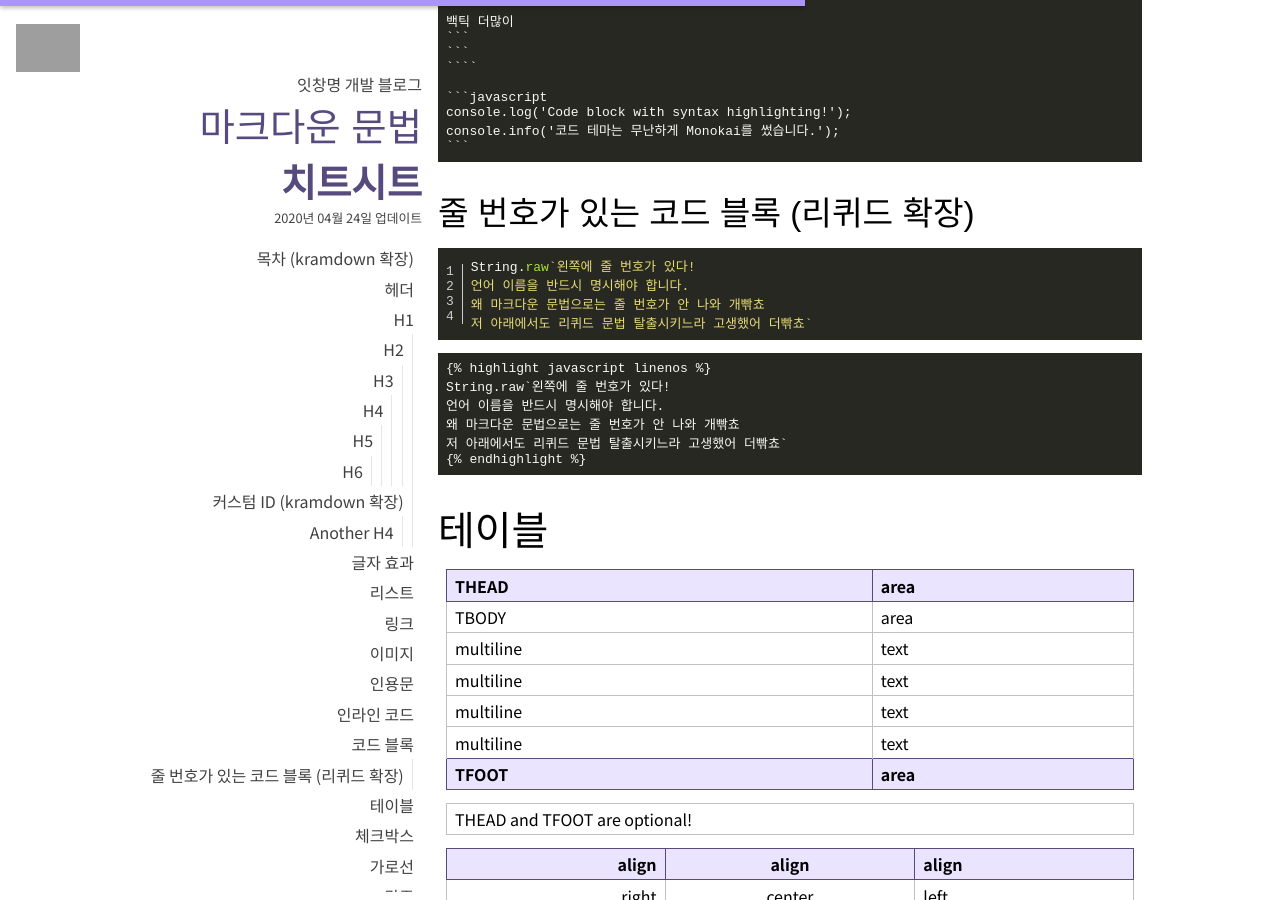
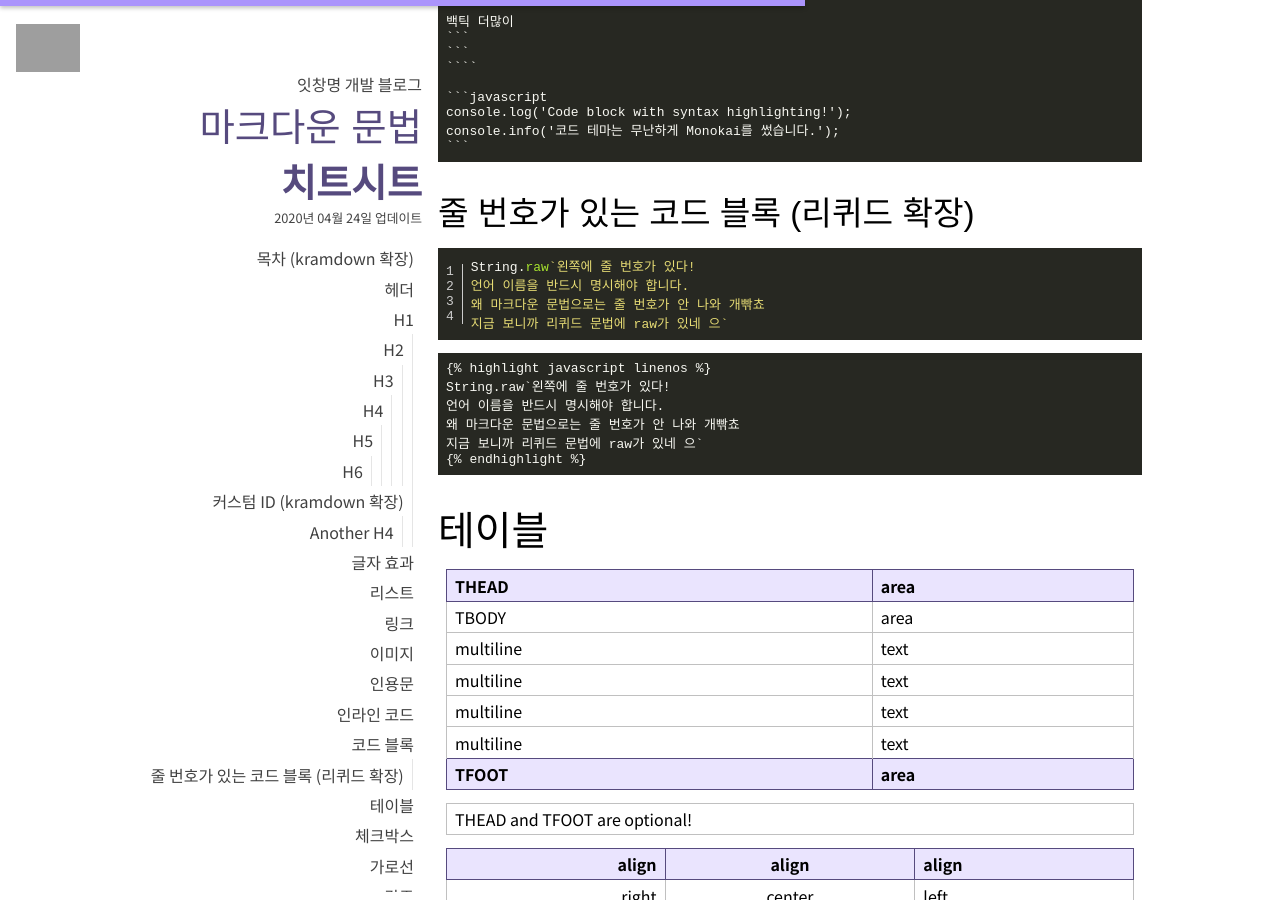
Before and after one commit to EatChangmyeong/EatChangmyeong.github.io, a Jekyll site: the page built from syntax.md, in a window 1280 px wide and 900 px high, scrolled down 4305 px. Built offline with Jekyll 4.4.1, drawn with Linux system fonts in a browser that asks for light colours; some web fonts are replaced; formulas are drawn with MathJax 3; grey boxes are pictures that could not be loaded.

Commit message:
Edit syntax cheatsheet

````diff
--- a/syntax.md
+++ b/syntax.md
@@ -169,16 +169,16 @@ console.info('코드 테마는 무난하게 Monokai를 썼습니다.');
 String.raw`왼쪽에 줄 번호가 있다!
 언어 이름을 반드시 명시해야 합니다.
 왜 마크다운 문법으로는 줄 번호가 안 나와 개빢쵸
-저 아래에서도 리퀴드 문법 탈출시키느라 고생했어 더빢쵸`
+지금 보니까 리퀴드 문법에 raw가 있네 으`
 {% endhighlight %}
 
 ```
-{{ "{% highlight javascript linenos " }}%}
+{% raw %}{% highlight javascript linenos %}
 String.raw`왼쪽에 줄 번호가 있다!
 언어 이름을 반드시 명시해야 합니다.
 왜 마크다운 문법으로는 줄 번호가 안 나와 개빢쵸
-저 아래에서도 리퀴드 문법 탈출시키느라 고생했어 더빢쵸`
-{{ "{% endhighlight " }}%}
+지금 보니까 리퀴드 문법에 raw가 있네 으`
+{% endhighlight %}{% endraw %}
 ```
 
 # 테이블
````
